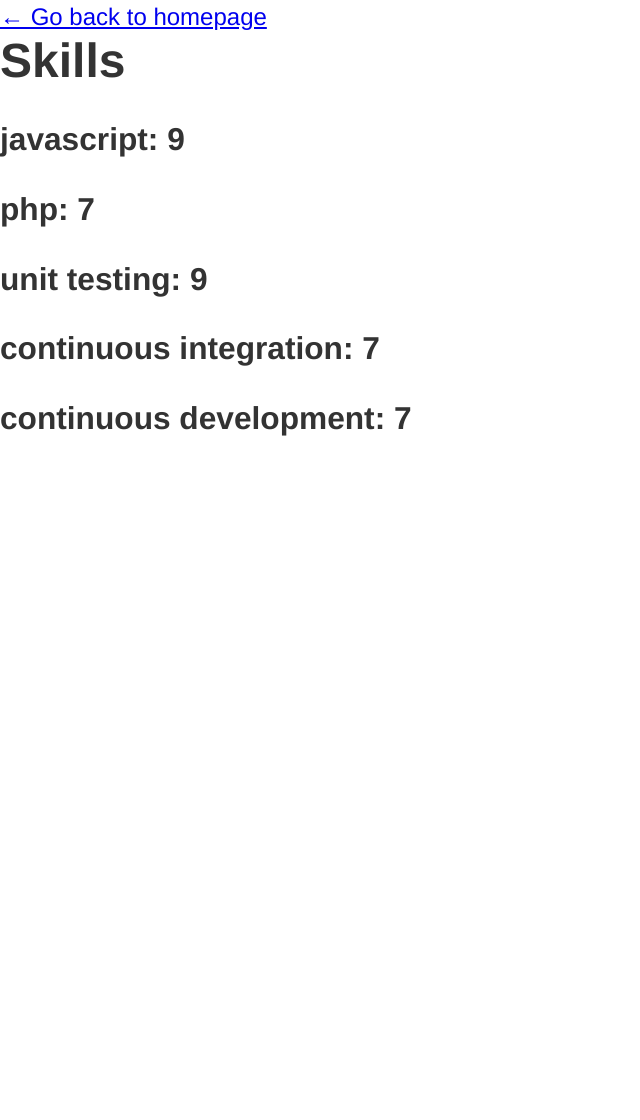
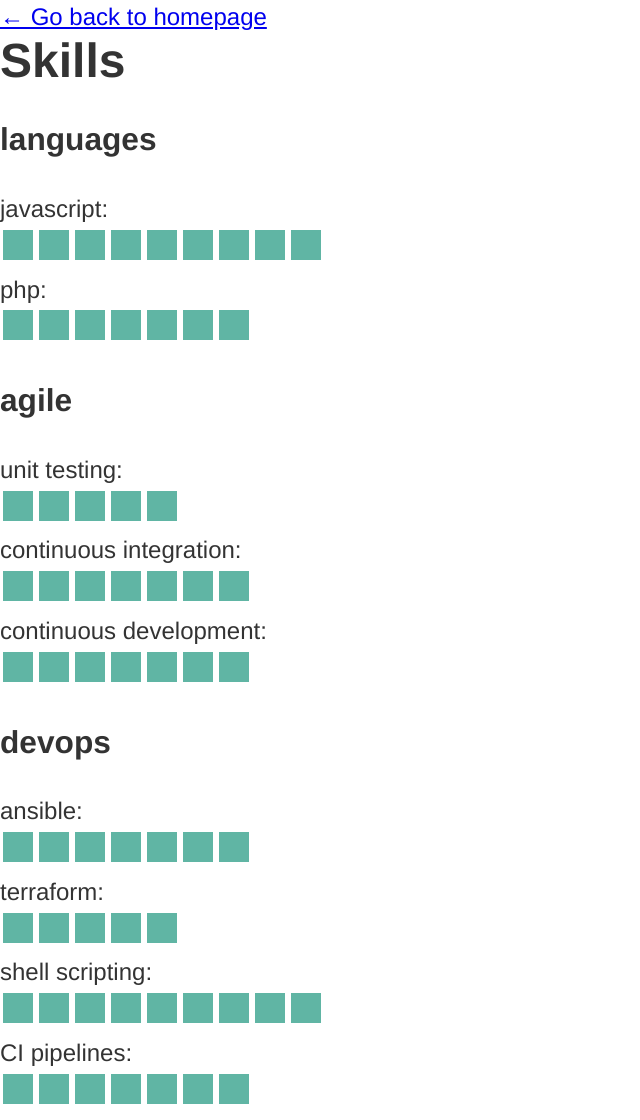
Before and after one commit to Janesee3/lunch-and-learn-gatsby, a Gatsby site in the folder vanilla-gatsby-app/: page /skills in a window 1280 px wide. Shown: the whole page, without its empty margins (0-640 px from the left). Before the commit the page ends 800 px from the top, so only its background shows below. Built offline with nearby package versions, Linux system fonts and the light colour scheme; Gatsby itself is replaced by a stand-in of ours.

Commit message:
Add skills grids

```diff
--- /dev/null
+++ b/vanilla-gatsby-app/src/components/Grid/Grid.css
@@ -0,0 +1,7 @@
+.single-grid {
+  display: inline-block;
+  margin: 3px;
+  width: 30px;
+  height: 30px;
+  background: #60B5A4
+}
--- /dev/null
+++ b/vanilla-gatsby-app/src/components/Grid/Grid.js
@@ -0,0 +1,7 @@
+import React from 'react'
+
+import './Grid.css'
+
+const Grid = () => <div className="single-grid" />
+
+export default Grid
--- /dev/null
+++ b/vanilla-gatsby-app/src/components/GridsScale/GridsScale.js
@@ -0,0 +1,9 @@
+import React from 'react'
+import Grid from '../Grid/Grid'
+
+const GridsScale = ({ level }) => {
+  const grids = Array.from(Array(level).keys())
+  return <div>{grids.map((grid, i) => <Grid key={i} />)}</div>
+}
+
+export default GridsScale
--- /dev/null
+++ b/vanilla-gatsby-app/src/components/SkillsCard/SkillsCard.css
@@ -0,0 +1,3 @@
+.skills-card-container {
+  margin-bottom: 30px
+}
--- a/vanilla-gatsby-app/src/components/SkillsCard/SkillsCard.js
+++ b/vanilla-gatsby-app/src/components/SkillsCard/SkillsCard.js
@@ -1,12 +1,16 @@
 import React from 'react'
+import GridsScale from '../GridsScale/GridsScale'
 
-const SkillsCard = ({ skills }) => (
-  <div>
-    {skills.map(skill => {
+import './SkillsCard.css'
+
+const SkillsCard = ({ skills, title }) => (
+  <div className="skills-card-container">
+    <h3>{title}</h3>
+    {skills.map((skill, i) => {
       return (
-        <h3>
-          {skill.name}: {skill.proficiency}
-        </h3>
+        <div key={i}>
+          {skill.name}: <GridsScale level={skill.proficiency} />
+        </div>
       )
     })}
   </div>
--- a/vanilla-gatsby-app/src/data/seedData.js
+++ b/vanilla-gatsby-app/src/data/seedData.js
@@ -33,7 +33,7 @@ export const languages = [
 export const agileSkills = [
   {
     name: 'unit testing',
-    proficiency: 9,
+    proficiency: 5,
   },
   {
     name: 'continuous integration',
@@ -45,4 +45,23 @@ export const agileSkills = [
   },
 ]
 
+export const devops = [
+  {
+    name: 'ansible',
+    proficiency: 7,
+  },
+  {
+    name: 'terraform',
+    proficiency: 5,
+  },
+  {
+    name: 'shell scripting',
+    proficiency: 9,
+  },
+  {
+    name: 'CI pipelines',
+    proficiency: 7,
+  },
+]
+
 // SkillsCard
--- a/vanilla-gatsby-app/src/pages/skills.js
+++ b/vanilla-gatsby-app/src/pages/skills.js
@@ -1,14 +1,15 @@
 import React from 'react'
 import Link from 'gatsby-link'
 import SkillsCard from '../components/SkillsCard/SkillsCard'
-import { languages, agileSkills } from '../data/seedData'
+import { languages, agileSkills, devops } from '../data/seedData'
 
 const SkillsList = () => (
   <div>
     <Link to="/">← Go back to homepage</Link>
     <h1>Skills</h1>
-    <SkillsCard skills={languages} />
-    <SkillsCard skills={agileSkills} />
+    <SkillsCard skills={languages} title="languages" />
+    <SkillsCard skills={agileSkills} title="agile" />
+    <SkillsCard skills={devops} title="devops" />
   </div>
 )
 
```
